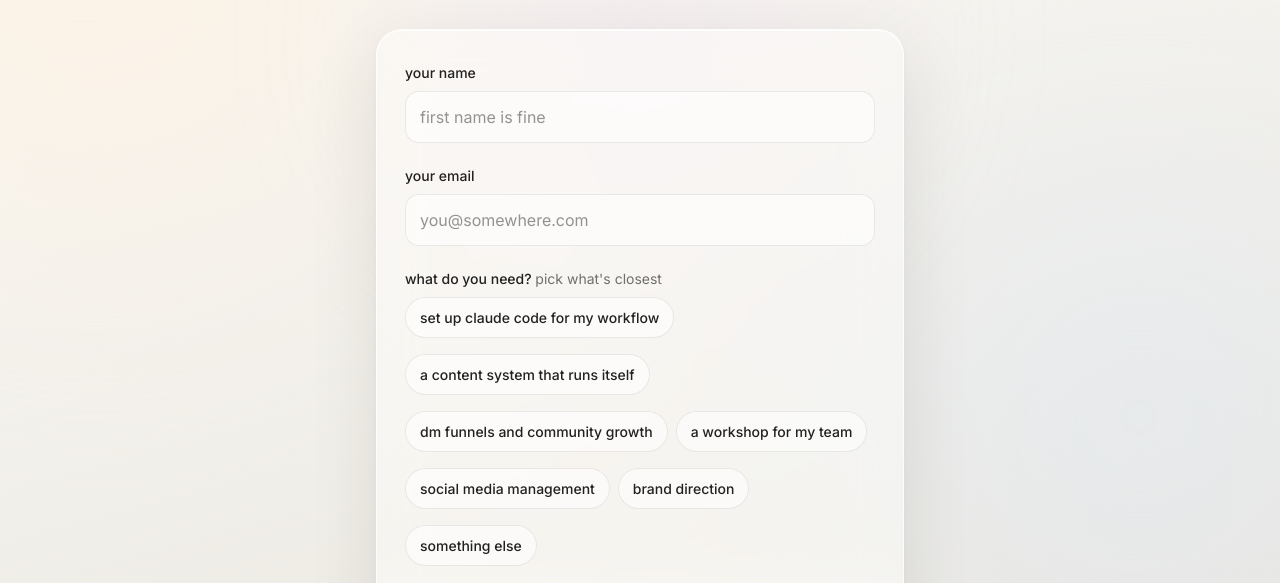
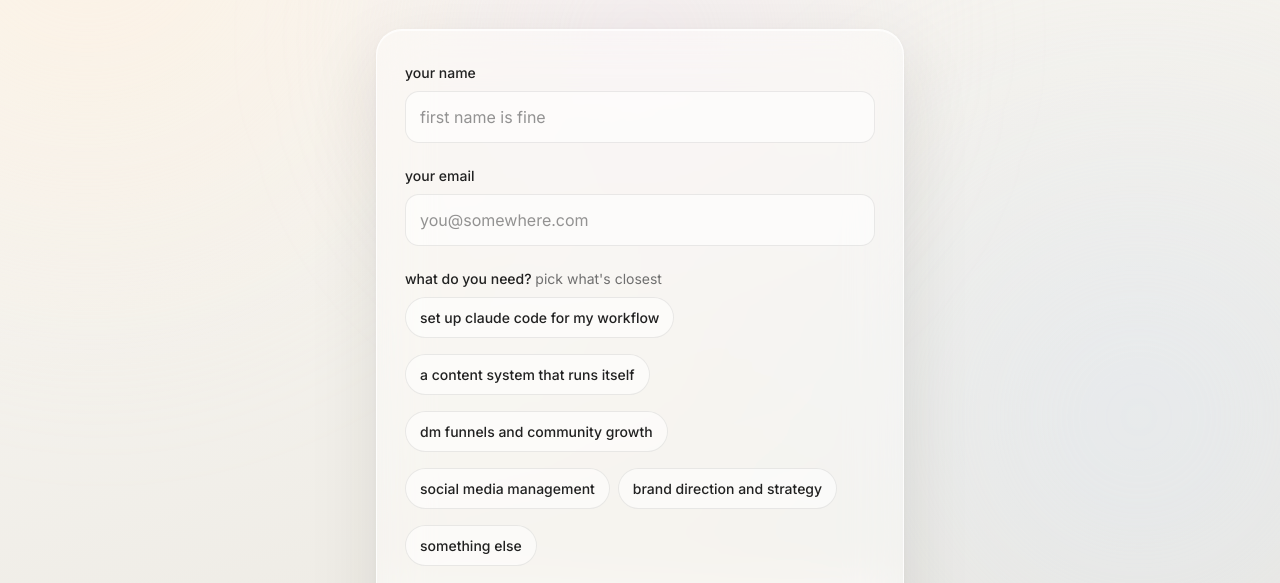
Before and after one commit to brenda-711/work-with-me, a plain HTML site: page index.html in a window 1280 px wide. Shown: the part 217-800 px from the top of the page. Drawn offline with Linux system fonts and the light colour scheme.

Commit message:
remove workshop option, rename brand direction

```diff
--- a/index.html
+++ b/index.html
@@ -155,9 +155,8 @@
           <label class="pill"><input type="radio" name="need" value="set up claude code for my workflow"><span>set up claude code for my workflow</span></label>
           <label class="pill"><input type="radio" name="need" value="a content system that runs itself"><span>a content system that runs itself</span></label>
           <label class="pill"><input type="radio" name="need" value="dm funnels and community growth"><span>dm funnels and community growth</span></label>
-          <label class="pill"><input type="radio" name="need" value="a workshop for my team"><span>a workshop for my team</span></label>
           <label class="pill"><input type="radio" name="need" value="social media management"><span>social media management</span></label>
-          <label class="pill"><input type="radio" name="need" value="brand direction"><span>brand direction</span></label>
+          <label class="pill"><input type="radio" name="need" value="brand direction and strategy"><span>brand direction and strategy</span></label>
           <label class="pill"><input type="radio" name="need" value="something else"><span>something else</span></label>
         </div>
         <div class="err">pick one, you can explain below</div>
```
